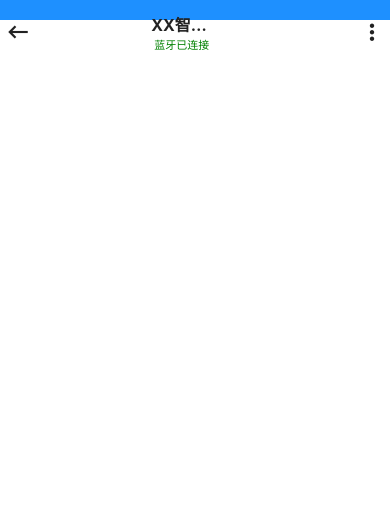
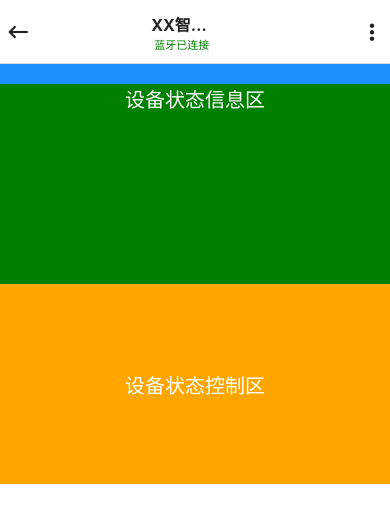
Before and after one commit to acigacn/react-native-template-ysui, a React Native app in the folder template/: screen / in a window 390 px wide. Shown: the top 522 px of the page. Built offline with nearby package versions, Linux system fonts and the light colour scheme.

Commit message:
统一导航动画
Signed-off-by: tangkunyin <tangkunyin@yisi.cn>

```diff
--- a/template/src/AppNavContainer.tsx
+++ b/template/src/AppNavContainer.tsx
@@ -1,4 +1,5 @@
 import React from 'react';
+import {Platform} from 'react-native';
 import Pages, {rootPage} from '@views/index';
 
 import {createNativeStackNavigator} from '@react-navigation/native-stack';
@@ -24,7 +25,10 @@ const AppNavContainer = () => {
         },
         animationTypeForReplace: 'pop',
         animation: 'slide_from_right',
-        presentation: 'card',
+        presentation: Platform.select({
+          ios: 'card',
+          android: 'transparentModal',
+        }),
       }}
       initialRouteName={rootPage}>
       {generateStackScreens()}
--- a/template/src/views/home/index.tsx
+++ b/template/src/views/home/index.tsx
@@ -1,5 +1,5 @@
 import React from 'react';
-import {View} from 'react-native';
+import {View, Text} from 'react-native';
 import BasePage from '@views/base/BasePage';
 import {styles} from './style';
 import {BarHeaderTitle, BarSettingButton} from '@comms/NavigationHeaderBar';
@@ -9,7 +9,6 @@ export default class HomePage extends BasePage {
     super(props);
     this.state = {};
     this.props.navigation.setOptions({
-      headerTransparent: true,
       headerTitle: this.renderHeaderTitle,
       headerRight: this.renderHeaderRight,
     });
@@ -32,6 +31,15 @@ export default class HomePage extends BasePage {
   };
 
   renderContent() {
-    return <View style={styles.pageContainer} />;
+    return (
+      <View style={styles.pageContainer}>
+        <View style={styles.status}>
+          <Text style={styles.tip}>设备状态信息区</Text>
+        </View>
+        <View style={styles.controlBar}>
+          <Text style={styles.tip}>设备状态控制区</Text>
+        </View>
+      </View>
+    );
   }
 }
--- a/template/src/views/home/style.ts
+++ b/template/src/views/home/style.ts
@@ -5,4 +5,21 @@ export const styles = StyleSheet.create({
     flex: 1,
     backgroundColor: '#fff',
   },
+  status: {
+    width: '100%',
+    height: 200,
+    backgroundColor: 'green',
+  },
+  controlBar: {
+    width: '100%',
+    height: 200,
+    backgroundColor: 'orange',
+    justifyContent: 'center',
+    alignItems: 'center',
+  },
+  tip: {
+    color: '#fff',
+    fontSize: 20,
+    textAlign: 'center',
+  },
 });
```
Also changed, not shown: template/.eslintrc.js, 2 other files (tests, documents, lock files or other folders).
